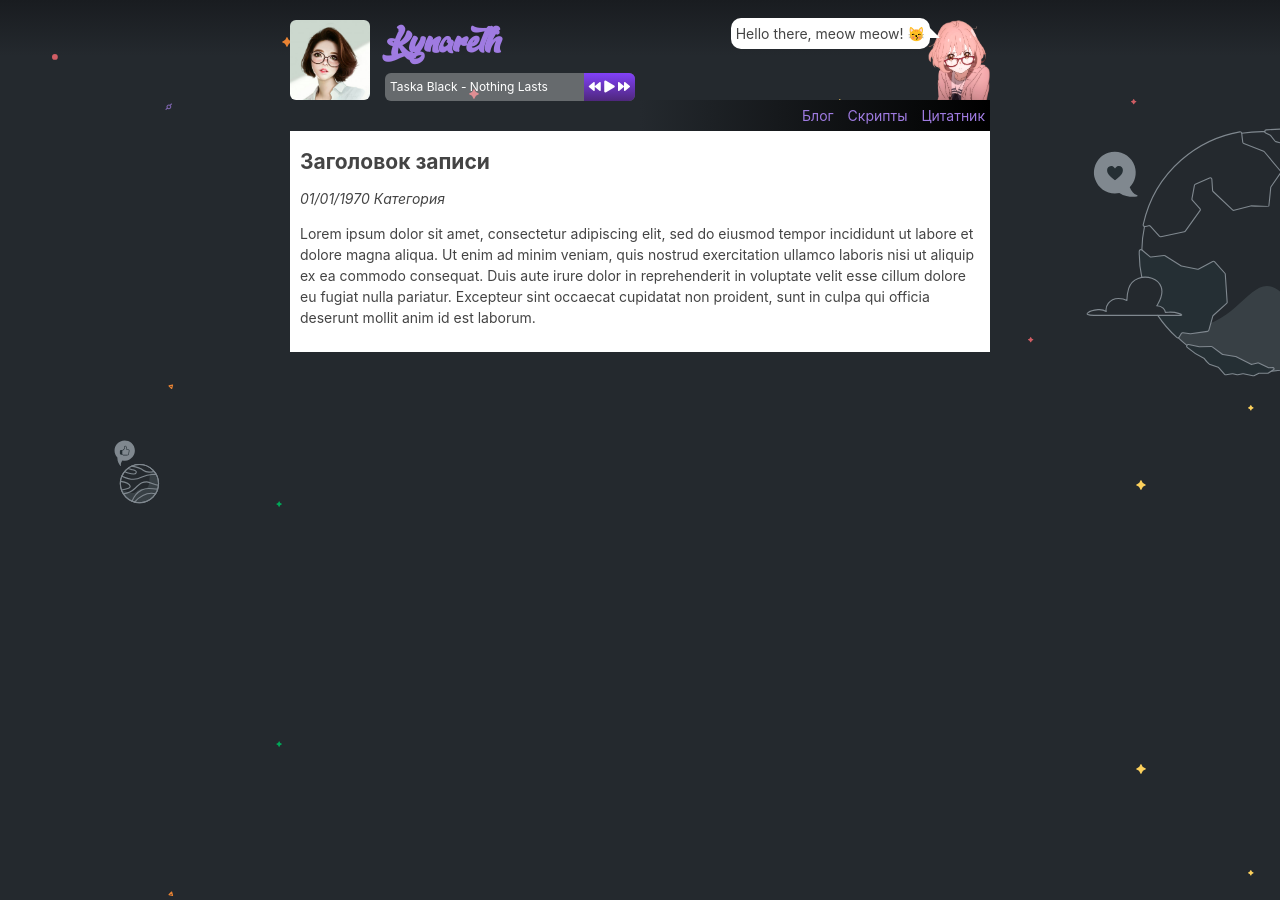
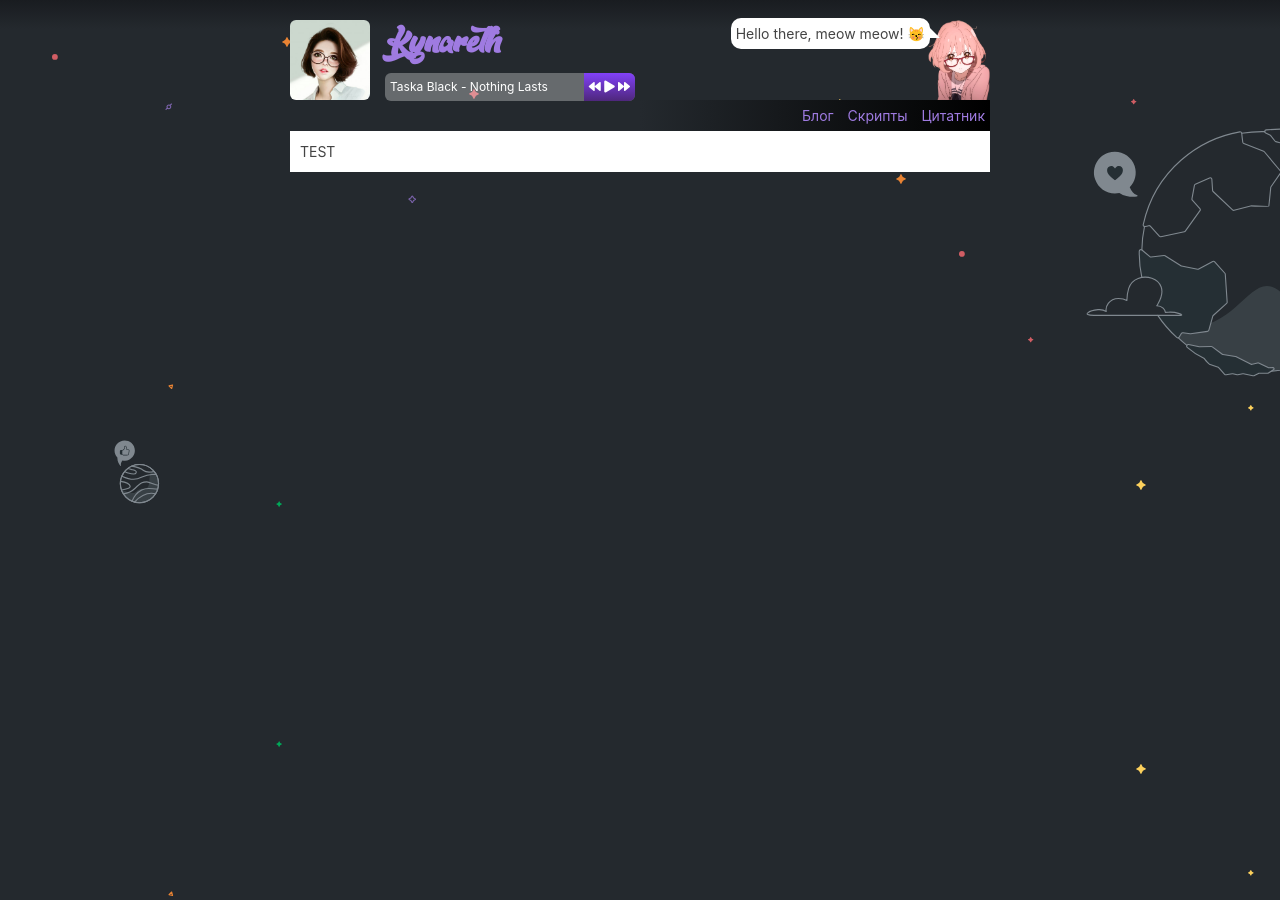
Before and after one commit to Kynarethy/kynareth.github.io, a Jekyll site: the page built from index.html, in a window 1280 px wide. Built offline with Jekyll 4.4.1, drawn with Linux system fonts in a browser that asks for light colours.

Commit message:
Update default.html

```diff
--- a/_layouts/default.html
+++ b/_layouts/default.html
@@ -29,16 +29,7 @@
         </div>
         <!--page-->
         <div class="main">
-            <article class="post">
-                <h2>Заголовок записи</h2>
-                <span class="post-meta">
-                    <i class="date">01/01/1970</i>
-                    <i class="category">Категория</i>
-                </span>
-                <div class="content">
-                    <p>Lorem ipsum dolor sit amet, consectetur adipiscing elit, sed do eiusmod tempor incididunt ut labore et dolore magna aliqua. Ut enim ad minim veniam, quis nostrud exercitation ullamco laboris nisi ut aliquip ex ea commodo consequat. Duis aute irure dolor in reprehenderit in voluptate velit esse cillum dolore eu fugiat nulla pariatur. Excepteur sint occaecat cupidatat non proident, sunt in culpa qui officia deserunt mollit anim id est laborum.</p>
-                </div>
-            </article>
+          {{ content }}
         </div>
     </div>
 </body>
```
